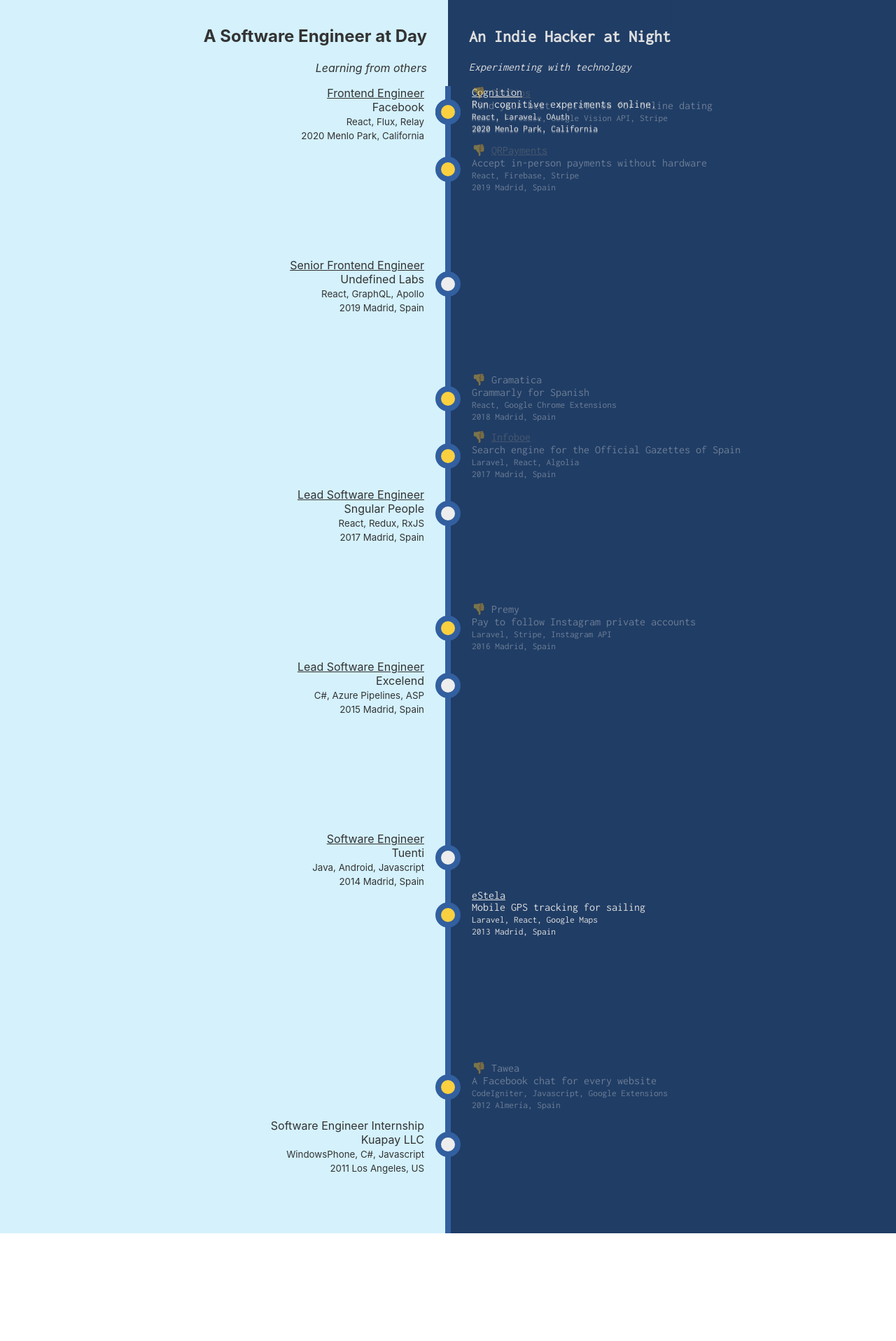
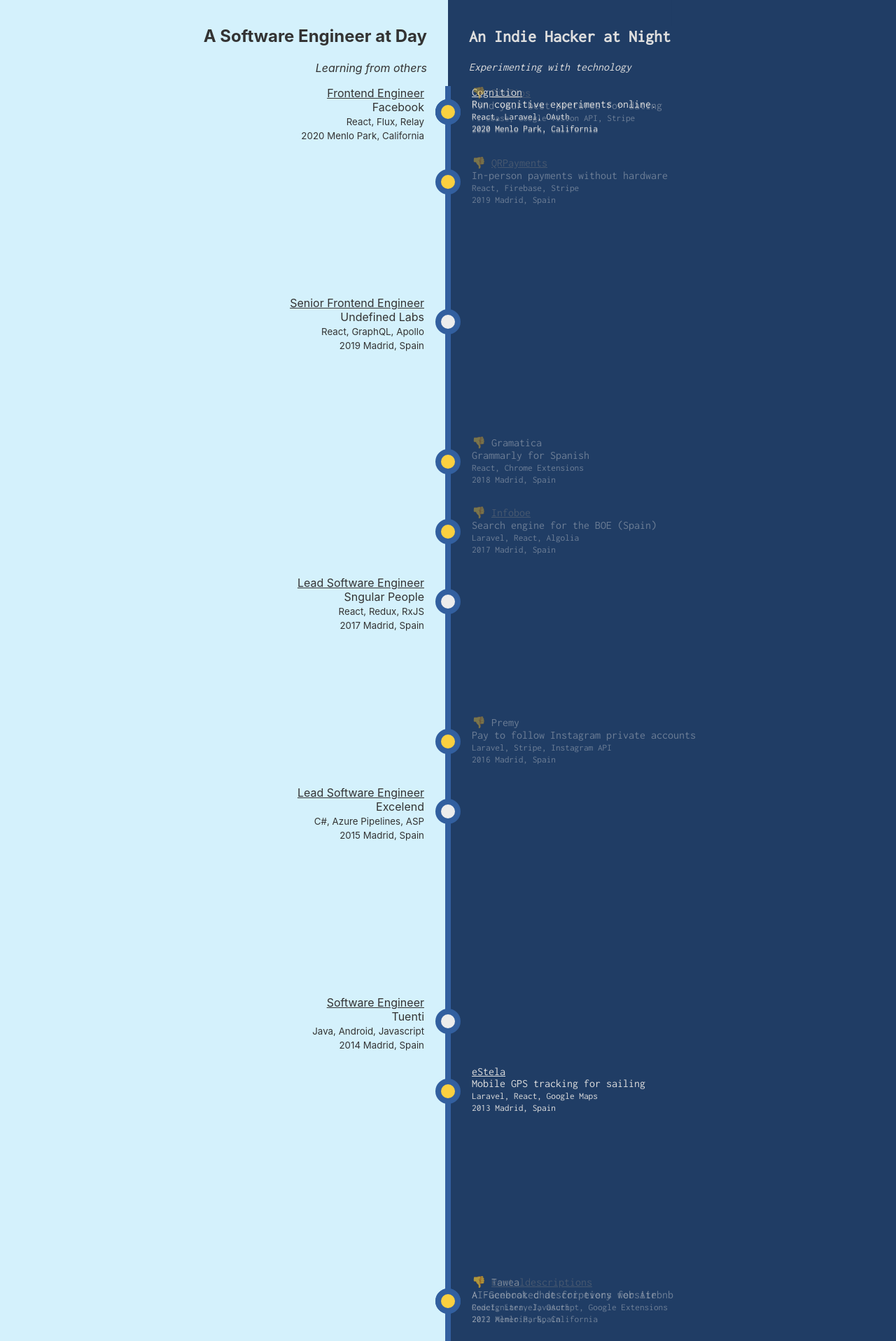
Before and after one commit to javidalpe/personal-site, a React (Create React App) app: page / in a window 1280 px wide. Shown: the part 603-2520 px from the top of the page at 70% size. Before the commit the page ends 2366 px from the top, so only its background shows below. Built offline with nearby package versions, Linux system fonts and the light colour scheme.

Commit message:
Add rental descriptions. Update grid height

```diff
--- a/src/App.js
+++ b/src/App.js
@@ -59,6 +59,15 @@
 
 const sideProjects = [
 	{
+		when: new Date(2022, 12, 1),
+		name: "Rentaldescriptions",
+		description: "AI-Generated descriptions for Airbnb",
+		where: "Menlo Park, California",
+		url: "https://www.rentaldescriptions.com/",
+		what: "React, Laravel, OAuth",
+		died: true,
+	},
+	{
 		when: new Date(2020, 7, 1),
 		name: "Cognition",
 		description: "Run cognitive experiments online.",
@@ -69,16 +78,16 @@
 	{
 		when: new Date(2020, 4, 1),
 		name: "PicTips",
-		description: "Find your best 4 pictures for online dating",
+		description: "Find your best pictures for dating",
 		where: "Menlo Park, California",
 		url: "https://pictips.me/",
-		what: "React, Firebase, Google Vision API, Stripe",
+		what: "Firebase, Google Vision API, Stripe",
 		died: true,
 	},
 	{
 		when: new Date(2019, 11, 1),
 		name: "QRPayments",
-		description: "Accept in-person payments without hardware",
+		description: "In-person payments without hardware",
 		where: "Madrid, Spain",
 		url: "https://qrpayments.app/",
 		what: "React, Firebase, Stripe",
@@ -89,13 +98,13 @@
 		name: "Gramatica",
 		description: "Grammarly for Spanish",
 		where: "Madrid, Spain",
-		what: "React, Google Chrome Extensions",
+		what: "React, Chrome Extensions",
 		died: true,
 	},
 	{
 		when: new Date(2017, 5, 1),
 		name: "Infoboe",
-		description: "Search engine for the Official Gazettes of Spain",
+		description: "Search engine for the BOE (Spain)",
 		where: "Madrid, Spain",
 		url: "https://www.infoboe.com",
 		what: "Laravel, React, Algolia",
--- a/src/Timeline.jsx
+++ b/src/Timeline.jsx
@@ -6,7 +6,7 @@
 	const numSemesters = 2 + Math.floor((Date.now() - new Date(2011, 0, 1).getTime()) / (3600*1000*12*365));
 
 	return (
-		<div style={grid(`repeat(${numSemesters}, 82px) / 100%`)}>
+		<div style={grid(`repeat(${numSemesters}, 100px) / 100%`)}>
 			{events.map(event => <Event key={event.description} event={event} leftSide={leftSide}/>)}
 		</div>
 	);
```
Also changed, not shown: 1 other file (tests, documents, lock files or other folders).
